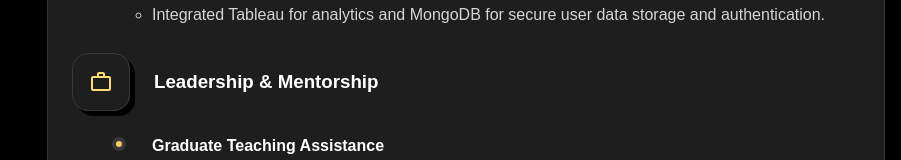
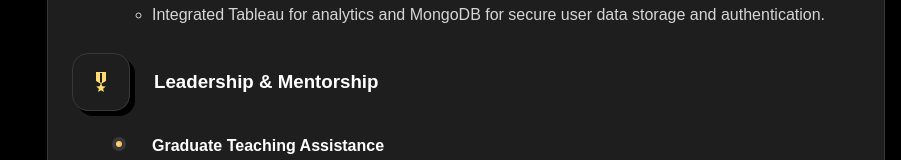
Before and after one commit to MFA21SCM03D/Portfolio, a React (Create React App) app: page /resume in a window 1280 px wide. Shown: the part 2516-2676 px from the top of the page, without its empty margins (379-1280 px from the left). Built offline with nearby package versions, Linux system fonts and the light colour scheme.

Commit message:
Add MilitaryTechIcon to Resume component

```diff
--- a/src/pages/Resume/Resume.jsx
+++ b/src/pages/Resume/Resume.jsx
@@ -2,6 +2,7 @@ import React from 'react'
 import './Resume.css'
 import SchoolOutlinedIcon from '@mui/icons-material/SchoolOutlined';
 import WorkOutlineOutlinedIcon from '@mui/icons-material/WorkOutlineOutlined';
+import MilitaryTechIcon from '@mui/icons-material/MilitaryTech';
 
 function Resume() {
   return (
@@ -139,7 +140,7 @@ function Resume() {
       </div>
       <div className="resume_experience">
         <div className="resume_experience_indicator">
-          <button><WorkOutlineOutlinedIcon/></button>
+          <button><MilitaryTechIcon/></button>
           <h3>Leadership & Mentorship</h3>
         </div>
         <ul className="resume_experience_detail">
```
